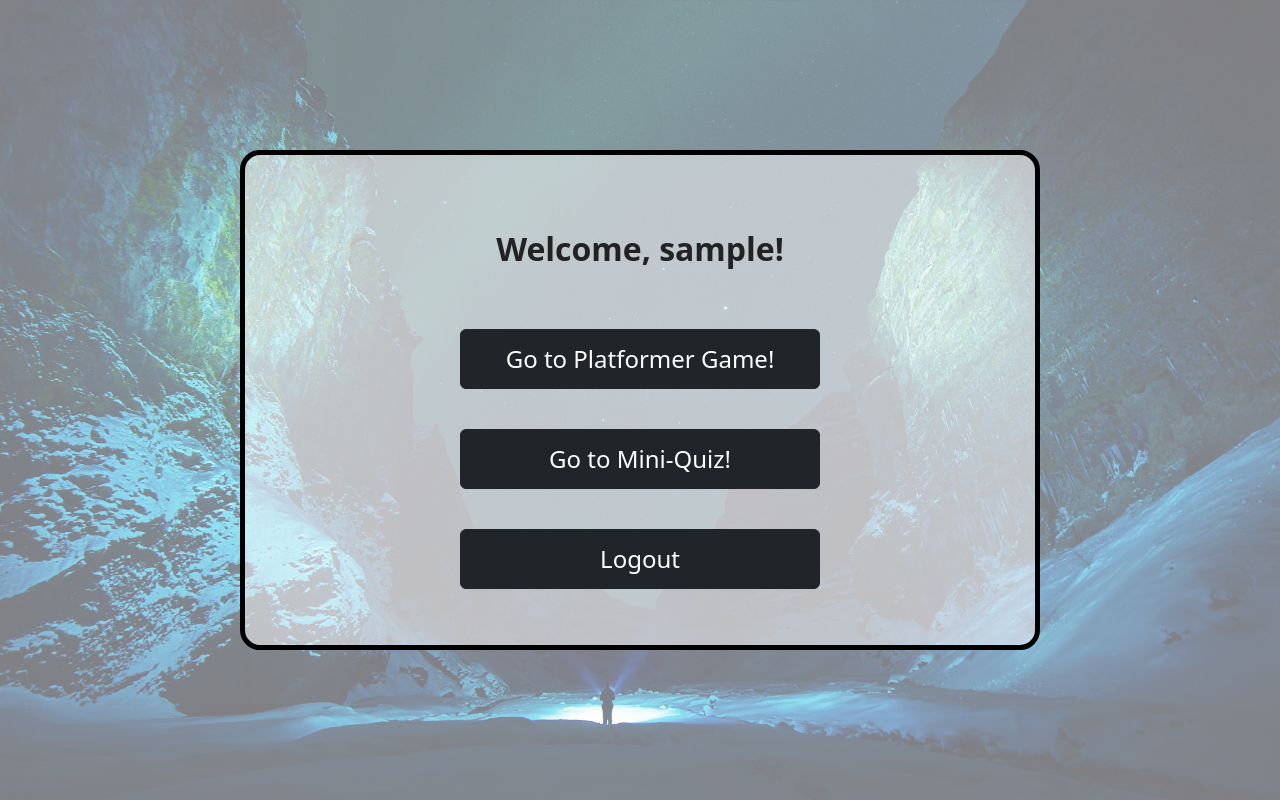
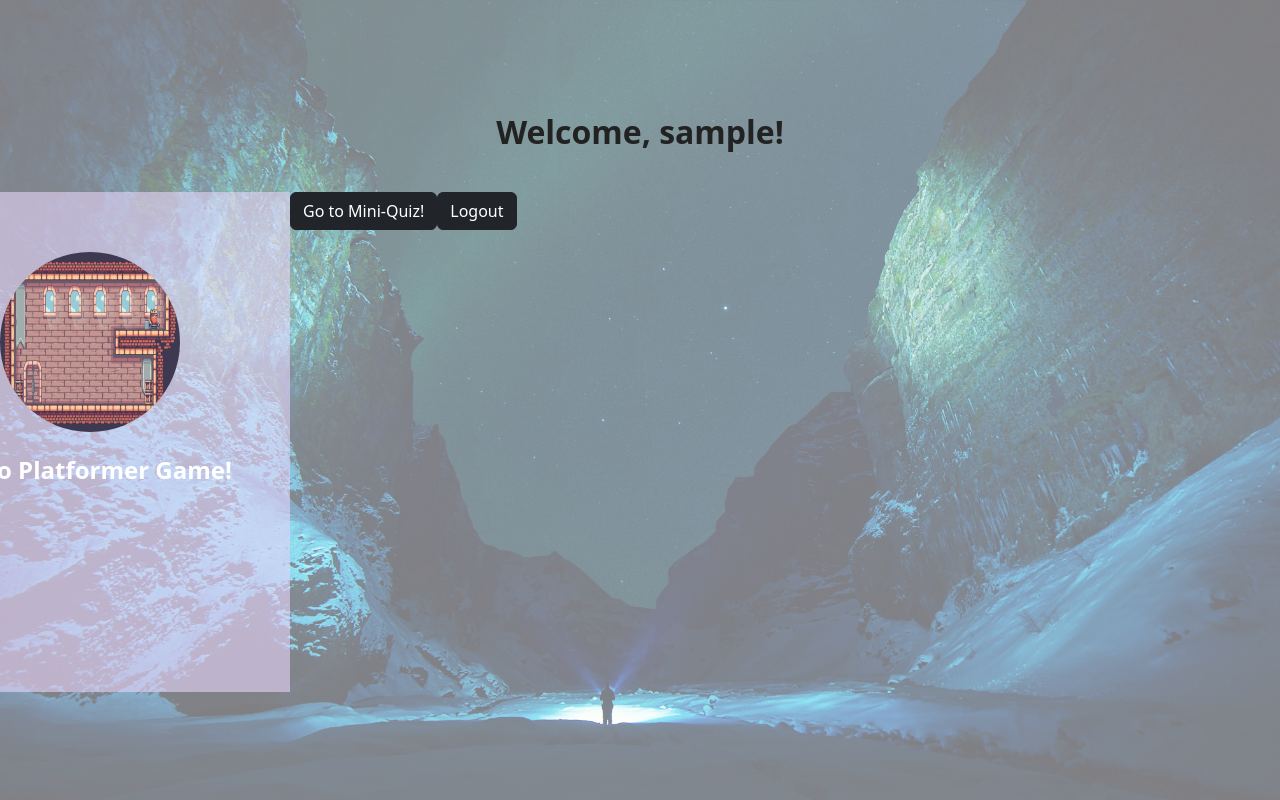
Before and after one commit to reynardo-tjhin/edu-platformer, a Django app: page /dashboard/ in a window 1280 px wide; the page is wider, and only the part inside the window is pictured. Run offline with Django 5.2, Linux system fonts and the light colour scheme; the visitor is signed in with stand-in values (Sample User, id 1).

Commit message:
designed platformer game

```diff
--- a/player/static/player/dashboard.css
+++ b/player/static/player/dashboard.css
@@ -11,6 +11,7 @@ body {
     overflow: hidden;
 
     display: flex;
+    flex-direction: column;
 
     /* Center horizontally */
     justify-content: center;
@@ -45,32 +46,7 @@ body::before {
     z-index: -1;
 }
 
-.box {
-    /* When you set display: flex; on the <body> (or any other container element), the direct child elements (such as <div> tags) will by default be placed horizontally, one next to the other. This happens because the default value for the flex-direction property is row. */
-    display: flex;
-
-    /* If you want the divs to be stacked vertically instead of horizontally, you can change the flex-direction to column. */
-    flex-direction: column;
-    background-color: rgba(255, 255, 255, 0.50); /* Slightly transparent background */
-
-    /* Box width */
-    width: 800px;
-
-    /* Box height */
-    height: 500px;
-
-    /* Box border */
-    border: 5px solid #000;
-    border-radius: 20px; /* Softer corners */
-    padding: 30px; /* More space inside the box */
-
-    /* Center vertically */
-    align-items: center;
-}
-
 .heading {
-    display: flex;
-
     /* Text */
     color: #222; /* darker color for better contrast */
     font-size: 2rem;
@@ -80,16 +56,52 @@ body::before {
     justify-content: center;
 
     /* Paddings */
-    padding-top: 40px;
+    /* padding-top: 20px; */
     padding-bottom: 20px;
 }
 
-.button {
-    padding: 20px;
+.box {
+    /* When you set display: flex; on the <body> (or any other container element), the direct child elements (such as <div> tags) will by default be placed horizontally, one next to the other. This happens because the default value for the flex-direction property is row. */
+    display: flex;
+
+    /* If you want the divs to be stacked vertically instead of horizontally, you can change the flex-direction to column. */
+    flex-direction: row;
+    /* background-color: rgba(255, 255, 255, 0.50); Slightly transparent background */
+
+    /* Box width */
+    width: 1500px;
+
+    /* Box height */
+    height: 500px;
+
+    /* Box border */
+    /* border: 2px solid #000; */
+    /* border-radius: 20px; Softer corners */
+    /* padding: 30px; More space inside the box */
+
+    /* Center vertically */
+    /* align-items: center; */
 }
 
-.btn {
-    font-size: 150%;
-    width: 360px;
-    height: 60px;
+.platformer-game {
+    width: 400px;
+    height: 500px;
+    background-color: rgba(230, 212, 248, 0.6);
+    display: flex;
+    flex-direction: column;
+    align-items: center;
 }
+.platformer-game-icon {
+    width: 180px;
+    height: 180px;
+    margin-top: 60px;
+    border-radius: 100%;
+    background-image: url("/static/player/images/platformer-background.png");
+    background-size: 100% 100%;
+}
+.platformer-game-title {
+    font-size: 1.5rem;
+    font-weight: bolder;
+    color: white;
+    margin-top: 20px;
+}
--- a/player/templates/player/dashboard.html
+++ b/player/templates/player/dashboard.html
@@ -12,18 +12,17 @@
     <link rel="stylesheet" href="{% static 'player/dashboard.css' %}">
 </head>
 <body>
-    <div class="box">
-        <!-- the player's name -->
+    <!-- heading (welcoming) -->
     <div class="heading">
         <p>Welcome, {{ name }}!</p>
     </div>
 
-        <div class="options">
-            <!-- temporarily goes to the game -->
-            <div class="button platformer-game">
-                <a href="{% url 'platformer:index' %}">
-                    <button class="btn btn-dark .btn-large">Go to Platformer Game!</button>
-                </a>
+    <!-- the main contents -->
+    <div class="box">
+        <!-- go to the platformer game (continue from last time) -->
+        <div class="platformer-game">
+            <div class="platformer-game-icon"></div>
+            <div class="platformer-game-title">Go to Platformer Game!</div>
         </div>
 
         <!-- temporarily assign to mini-game table of contents -->
@@ -45,6 +44,5 @@
             </a>
         </div>
     </div>
-    </div>
 </body>
 </html>
```
Also changed, not shown: player/static/player/images/platformer-background.png (added). Lines whose indentation alone changed are shown as unchanged.
